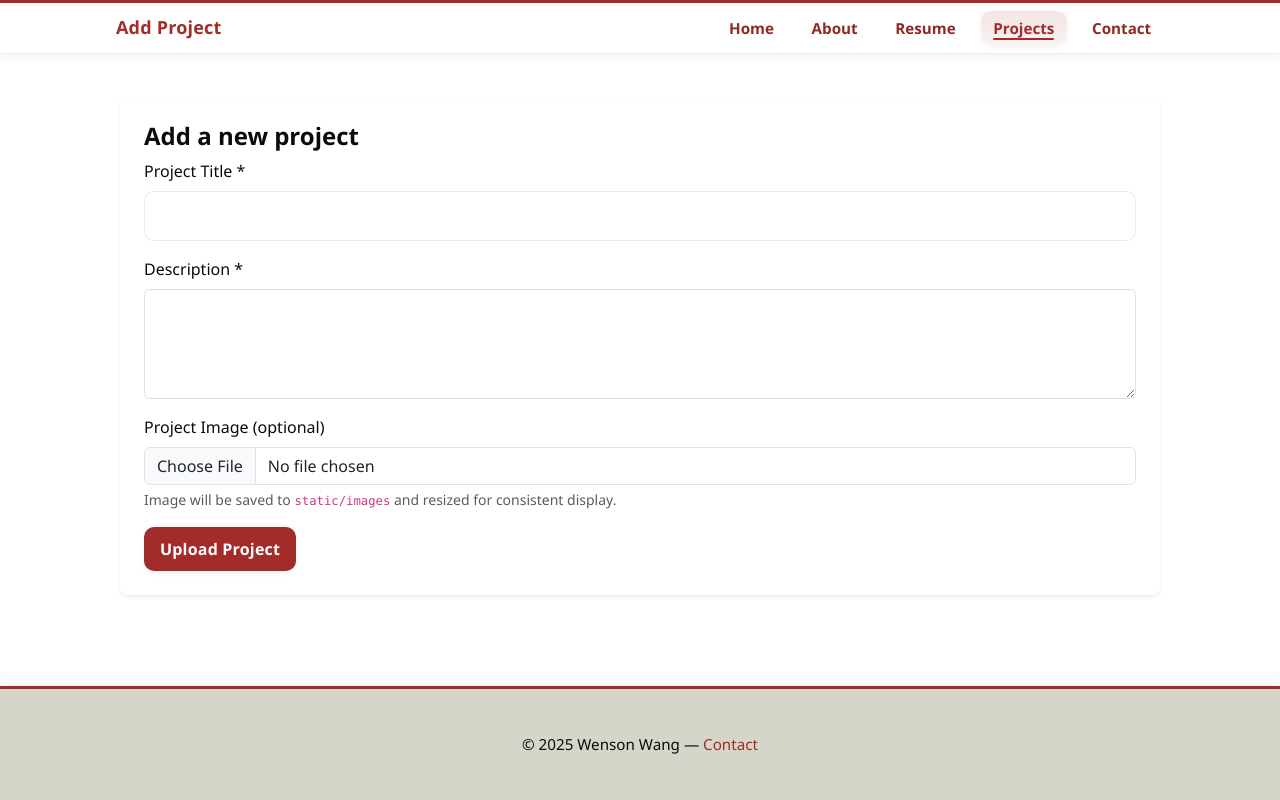
After one commit to wangwenson/X501-AiDD-DockerFlask, a Flask app: page /project-form in a window 1280 px wide. The commit adds this page. Run offline with Flask 3, Linux system fonts and the light colour scheme.

Commit message:
Add DAL.py

```diff
--- /dev/null
+++ b/DAL.py
@@ -0,0 +1,64 @@
+import sqlite3
+from pathlib import Path
+from typing import List, Dict, Optional
+
+DB_PATH = Path(__file__).parent / "projects.db"
+
+CREATE_TABLE_SQL = """CREATE TABLE IF NOT EXISTS projects (
+	id INTEGER PRIMARY KEY AUTOINCREMENT,
+	Title TEXT NOT NULL,
+	Description TEXT,
+	ImageFileName TEXT
+);"""
+
+
+def init_db(path: Path = DB_PATH) -> Path:
+	"""Create the SQLite database file and the `projects` table if they don't exist.
+
+	Returns the path to the database file.
+	"""
+	conn = sqlite3.connect(str(path))
+	try:
+		cur = conn.cursor()
+		cur.execute(CREATE_TABLE_SQL)
+		conn.commit()
+	finally:
+		conn.close()
+	return path
+
+
+def get_connection(path: Path = DB_PATH) -> sqlite3.Connection:
+	return sqlite3.connect(str(path))
+
+
+def add_project(title: str, description: str, image_file: str, path: Path = DB_PATH) -> int:
+	"""Insert a new project and return the new row id."""
+	conn = get_connection(path)
+	try:
+		cur = conn.cursor()
+		cur.execute(
+			"INSERT INTO projects (Title, Description, ImageFileName) VALUES (?,?,?)",
+			(title, description, image_file),
+		)
+		conn.commit()
+		return cur.lastrowid
+	finally:
+		conn.close()
+
+
+def get_projects(path: Path = DB_PATH) -> List[Dict[str, Optional[str]]]:
+	"""Return all projects as a list of dicts."""
+	conn = get_connection(path)
+	try:
+		conn.row_factory = sqlite3.Row
+		cur = conn.cursor()
+		cur.execute("SELECT id, Title, Description, ImageFileName FROM projects ORDER BY id DESC")
+		rows = cur.fetchall()
+		return [dict(r) for r in rows]
+	finally:
+		conn.close()
+
+
+if __name__ == "__main__":
+	p = init_db()
+	print(f"Created/checked DB at: {p}")
--- a/app.py
+++ b/app.py
@@ -1,26 +1,104 @@
-from flask import Flask, render_template, request
+from flask import Flask, render_template, request, redirect, url_for, flash
+import DAL
+from pathlib import Path
+import os
+
+try:
+    from PIL import Image
+except Exception:
+    Image = None
 
 app = Flask(__name__)
+
+# Ensure DB exists on startup
+DAL.init_db()
+
 
 @app.route('/')
 def index():
     return render_template('index.html', active_page='home')
 
+
 @app.route('/about')
 def about():
     return render_template('about.html', active_page='about')
+
 
 @app.route('/resume')
 def resume():
     return render_template('resume.html', active_page='resume')
 
+
 @app.route('/projects')
 def projects():
-    return render_template('projects.html', active_page='projects')
+    projects = DAL.get_projects()
+    return render_template('projects.html', active_page='projects', projects=projects)
+
 
 @app.route('/contact')
 def contact():
     return render_template('contact.html', active_page='contact')
+
+
+@app.route('/project-form')
+def project_form():
+    return render_template('project_form.html', active_page='projects')
+
+
+@app.route('/projects/upload', methods=['POST'])
+def upload_project():
+    title = request.form.get('title', '').strip()
+    description = request.form.get('description', '').strip()
+    img = request.files.get('image')
+    image_filename = ''
+    images_dir = Path(__file__).parent / 'static' / 'images'
+    images_dir.mkdir(parents=True, exist_ok=True)
+
+    if img and img.filename:
+        # Secure filename: keep alphanum, dash, underscore, dot
+        orig = os.path.basename(img.filename)
+        safe_name = ''.join(c for c in orig if c.isalnum() or c in (' ', '.', '-', '_')).rstrip()
+        # ensure unique
+        base, ext = os.path.splitext(safe_name)
+        if not ext:
+            ext = '.jpg'
+        candidate = f"{base}{ext}"
+        counter = 1
+        while (images_dir / candidate).exists():
+            candidate = f"{base}_{counter}{ext}"
+            counter += 1
+        target_path = images_dir / candidate
+
+        # Save temporarily and resize if PIL is available
+        img.save(str(target_path))
+        image_filename = candidate
+        if Image:
+            try:
+                with Image.open(str(target_path)) as im:
+                    # Normalize size: fit within 600x400 while preserving aspect
+                    max_w, max_h = 600, 400
+                    im.thumbnail((max_w, max_h))
+                    im.save(str(target_path))
+            except Exception:
+                # If image processing fails, leave the original file
+                pass
+
+    if title:
+        DAL.add_project(title, description, image_filename)
+
+    return redirect(url_for('projects'))
+
+
+@app.route('/projects/add', methods=['POST'])
+def add_project():
+    # Expecting form fields: title, description, imageFileName
+    title = request.form.get('title', '').strip()
+    description = request.form.get('description', '').strip()
+    image = request.form.get('imageFileName', '').strip()
+    if title:
+        DAL.add_project(title, description, image)
+    return redirect(url_for('projects'))
+
 
 @app.route('/thankyou')
 def thankyou():
@@ -28,5 +106,6 @@ def thankyou():
     last_name = request.args.get('lastName', '')
     return render_template('thankyou.html', first_name=first_name, last_name=last_name)
 
+
 if __name__ == '__main__':
     app.run(debug=True)
--- a/static/css/styles.css
+++ b/static/css/styles.css
@@ -99,9 +99,13 @@ a:hover{color:var(--accent-dark);text-decoration:underline}
   /* Keep intro content stacked vertically for clarity */
   .intro{display:block;gap:0;align-items:initial}
   .intro .bio-text{flex:initial}
-  /* projects grid */
-  .project-list{display:grid;grid-template-columns:repeat(2,1fr);gap:1rem;align-items:stretch}
-  .project{margin:0;display:flex;flex-direction:column}
+  /* projects grid - switch to single column wide project entries */
+  .project-list{display:block;max-width:100%}
+  .project{margin:0 0 1.25rem 0;display:block;padding:1.25rem;border-radius:var(--radius);}
+
+  /* make project entries visually larger on wide screens */
+  .project .img-fluid{width:100%;height:auto;display:block}
+  .project h3{font-size:1.25rem}
 }
 
 /* Homepage specific spacing: separate header from hero on home */
--- /dev/null
+++ b/templates/project_form.html
@@ -0,0 +1,29 @@
+{% extends "base.html" %}
+
+{% block title %}Add Project - Wenson Wang{% endblock %}
+
+{% block header_title %}Add Project{% endblock %}
+
+{% block content %}
+<section class="project-form bg-white p-4 rounded-3 shadow-sm">
+  <h2 class="h4">Add a new project</h2>
+  <form action="{{ url_for('upload_project') }}" method="post" enctype="multipart/form-data" class="row g-3">
+    <div class="col-12">
+      <label for="title" class="form-label">Project Title *</label>
+      <input type="text" id="title" name="title" class="form-control" required>
+    </div>
+    <div class="col-12">
+      <label for="description" class="form-label">Description *</label>
+      <textarea id="description" name="description" rows="4" class="form-control" required></textarea>
+    </div>
+    <div class="col-12">
+      <label for="image" class="form-label">Project Image (optional)</label>
+      <input type="file" id="image" name="image" accept="image/*" class="form-control">
+      <div class="form-text">Image will be saved to <code>static/images</code> and resized for consistent display.</div>
+    </div>
+    <div class="col-12">
+      <button type="submit" class="btn">Upload Project</button>
+    </div>
+  </form>
+</section>
+{% endblock %}
```
Also changed, not shown: templates/projects.html (+27 -12 lines), .prompts/dev_notes.md, projects.db (added), static/images/data.avif (added), 1 other file.
